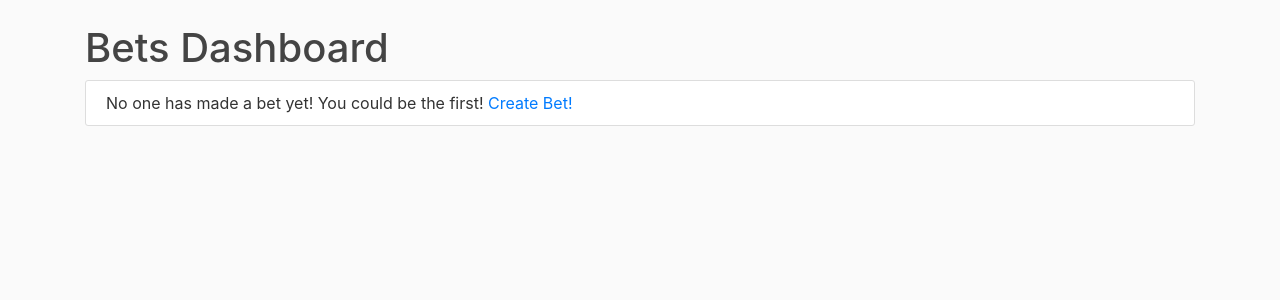
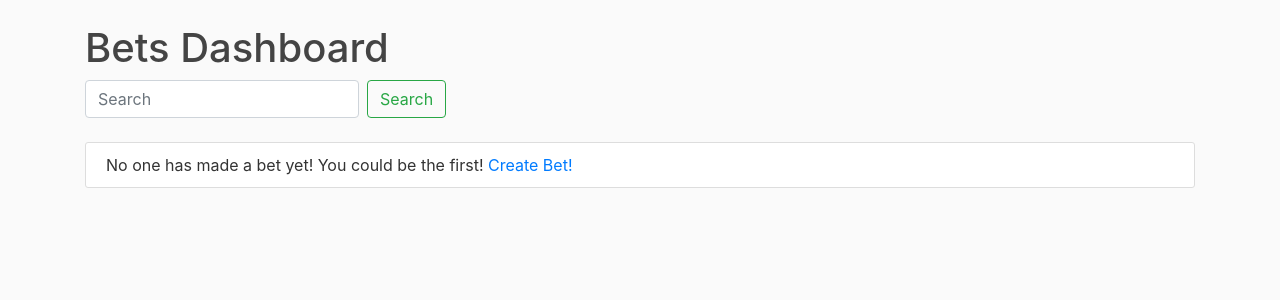
Before and after one commit to greengro/FitBet, a Django app: page /dashboard/ in a window 1280 px wide. Shown: the part 56-356 px from the top of the page. Run offline with Django 3.2, Linux system fonts and the light colour scheme; data that the repository does not hold is empty; some libraries are stand-ins or nearby versions.

Commit message:
added search bar

```diff
--- a/fitbet/bets/models.py
+++ b/fitbet/bets/models.py
@@ -20,4 +20,4 @@ class UserBet(models.Model):
     bet_id = models.ForeignKey(Bet, on_delete=models.CASCADE)
     amount_bet = models.IntegerField()
     betting_against = models.BooleanField()
-    payout = models.IntegerField()
+    payout = models.IntegerField(default=0)
--- a/fitbet/users/templates/users/dashboard.html
+++ b/fitbet/users/templates/users/dashboard.html
@@ -19,6 +19,11 @@
 
 
     <h1>Bets Dashboard</h1>
+    <form class="form-inline my-2 my-lg-0">
+      <input class="form-control mr-sm-2" type="search" placeholder="Search" aria-label="Search">
+      <button class="btn btn-outline-success my-2 my-sm-0" type="submit">Search</button>
+    </form>
+    <br/>
     {% for obj in bets %}
     <div class="content-section">
         <h1>{{ obj.title }}</h1>
--- a/fitbet/users/views.py
+++ b/fitbet/users/views.py
@@ -55,3 +55,7 @@ def register(request):
     else:
         form = UserCreationForm()
     return render(request, 'users/register.html', {'form': form})
+
+
+def search(request):
+    pass
```
Also changed, not shown: fitbet/bets/migrations/0002_userbet_payout.py (added).
